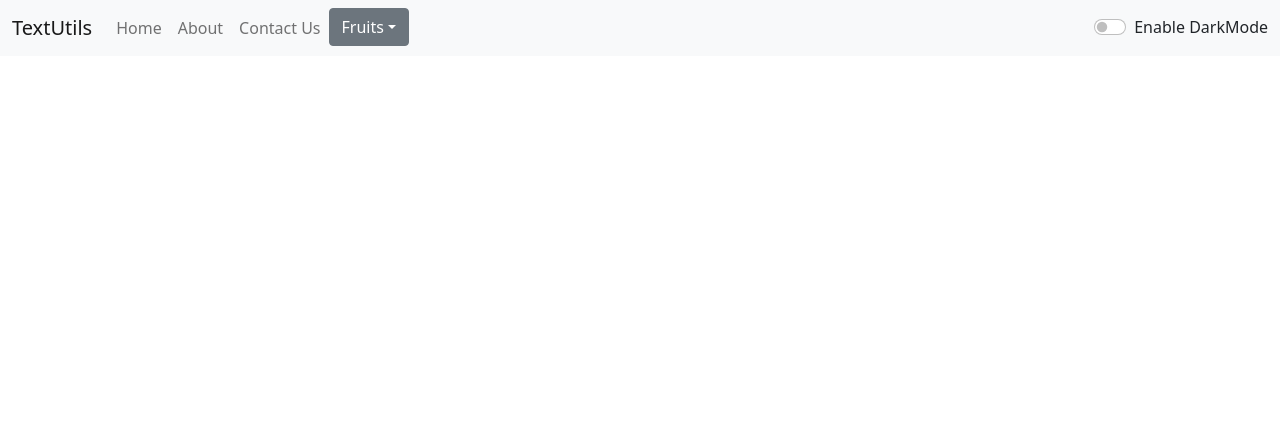
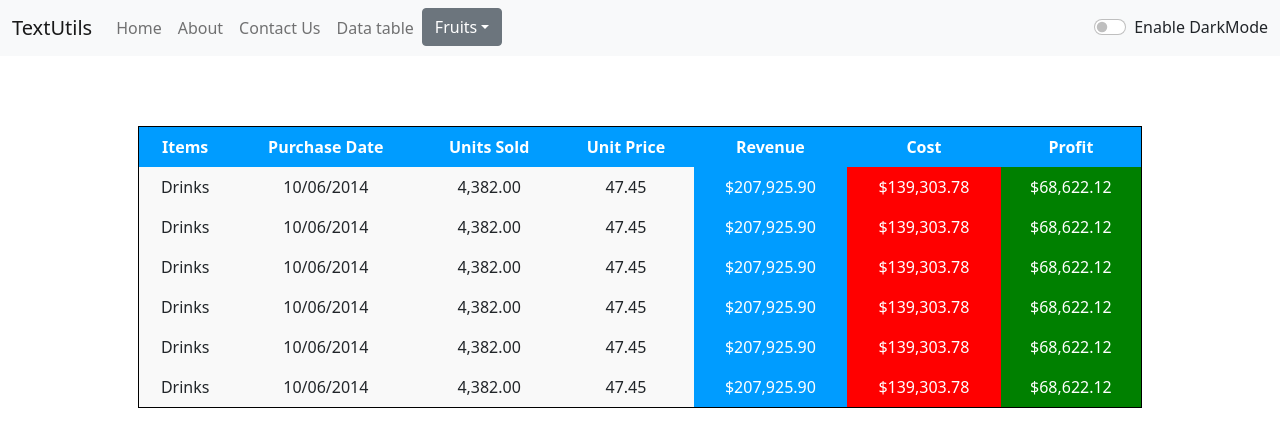
Before and after one commit to vaish-sony22/text-utils-react, a React (Create React App) app: page /table in a window 1280 px wide. Shown: the top 446 px of the page. Built offline with nearby package versions, Linux system fonts and the light colour scheme.

Commit message:
tables addition

```diff
--- a/src/App.js
+++ b/src/App.js
@@ -1,48 +1,48 @@
-import './App.css';
-import Navbar from './components/Navbar';
-import TextForm from './components/TextForm';
-import About from './components/About';
-import React, { useState } from 'react';
-import Alert from './components/Alert';
-import ContactUs from './components/ContactUs';
-import {
-  BrowserRouter as Router,
-  Switch,
-  Route
-} from "react-router-dom";
-
+import "./App.css";
+import Navbar from "./components/Navbar";
+import TextForm from "./components/TextForm";
+import About from "./components/About";
+import React, { useState } from "react";
+import Alert from "./components/Alert";
+import ContactUs from "./components/ContactUs";
+import Table from "./components/Table";
+import { BrowserRouter as Router, Switch, Route } from "react-router-dom";
 
 function App() {
-  const [mode, setMode] = useState('light'); // Whether dark mode is enabled or not
+  const [mode, setMode] = useState("light"); // Whether dark mode is enabled or not
   const [alert, setAlert] = useState(null);
 
-  const showAlert = (message, type)=>{
+  const showAlert = (message, type) => {
     setAlert({
       msg: message,
-        type: type
-      })
+      type: type,
+    });
     setTimeout(() => {
       setAlert(null);
     }, 1500);
-  }
+  };
 
-  const toggleMode = ()=>{
-    if(mode === 'light'){
-      setMode('dark');
-      document.body.style.backgroundColor = '#042743';
+  const toggleMode = () => {
+    if (mode === "light") {
+      setMode("dark");
+      document.body.style.backgroundColor = "#042743";
       showAlert("Dark mode has been enabled", "success");
-    }
-    else{
-      setMode('light');
-      document.body.style.backgroundColor = 'white';
+    } else {
+      setMode("light");
+      document.body.style.backgroundColor = "white";
       showAlert("Light mode has been enabled", "success");
     }
-  }
+  };
   return (
     <>
       <Router>
-    <Navbar title="TextUtils" mode={mode} toggleMode={toggleMode} key={new Date()} />
-    <Alert alert={alert}/>
+        <Navbar
+          title="TextUtils"
+          mode={mode}
+          toggleMode={toggleMode}
+          key={new Date()}
+        />
+        <Alert alert={alert} />
         <div className="container my-3">
           <Switch>
             {/* /users --> Component 1
@@ -53,8 +53,15 @@ function App() {
             <Route exact path="/contact-us">
               <ContactUs mode={mode} />
             </Route>
+            <Route exact path="/table">
+              <Table />
+            </Route>
             <Route exact path="/">
-            <TextForm showAlert={showAlert} heading="Try TextUtils - word counter, character counter, remove extra spaces" mode={mode}/>
+              <TextForm
+                showAlert={showAlert}
+                heading="Try TextUtils - word counter, character counter, remove extra spaces"
+                mode={mode}
+              />
             </Route>
           </Switch>
         </div>
--- a/src/components/Navbar.js
+++ b/src/components/Navbar.js
@@ -37,6 +37,11 @@ export default function Navbar(props) {
             <li className="nav-item">
               <Link className="nav-link" to="/contact-us">
                 Contact Us
+              </Link>
+            </li>
+            <li className="nav-item">
+              <Link className="nav-link" to="/table">
+                Data table
               </Link>
             </li>
             <div className="dropdown">
--- /dev/null
+++ b/src/components/Table.js
@@ -0,0 +1,119 @@
+import React from "react";
+
+export default function Table() {
+  const tableStyle = {
+    border: "1px solid black",
+    borderCollapse: "collapse",
+    width: "100%",
+    marginTop: "20px",
+    backgroundColor: "#f9f9f9",
+  };
+
+  const thStyle = {
+    backgroundColor: "rgb(0 156 255)",
+    color: "white",
+    padding: "8px",
+    textAlign: "center",
+  };
+
+  const tdStyle = {
+    padding: "8px",
+    textAlign: "center",
+  };
+
+  const tdStyleBlue ={
+    backgroundColor: "rgb(0 156 255)",
+    color: "white",
+    padding: "8px",
+    textAlign: "center",
+  }
+
+  const tdStyleRed ={
+    backgroundColor: "red",
+    color: "white",
+    padding: "8px",
+    textAlign: "center",
+  }
+
+  const tdStyleGreen ={
+    backgroundColor: "green",
+    color: "white",
+    padding: "8px",
+    textAlign: "center",
+  }
+
+  return (
+    <div style={{ margin: "20px auto", maxWidth: "90%" }}>
+      <table style={tableStyle}>
+        <thead>
+          <tr>
+            <th style={thStyle}>Items</th>
+            <th style={thStyle}>Purchase Date</th>
+            <th style={thStyle}>Units Sold</th>
+            <th style={thStyle}>Unit Price</th>
+            <th style={thStyle}>Revenue</th>
+            <th style={thStyle}>Cost</th>
+            <th style={thStyle}>Profit</th>
+          </tr>
+        </thead>
+        <tbody>
+          <tr>
+            <td style={tdStyle}>Drinks</td>
+            <td style={tdStyle}>10/06/2014</td>
+            <td style={tdStyle}>4,382.00</td>
+            <td style={tdStyle}>47.45</td>
+            <td style={tdStyleBlue}>$207,925.90</td>
+            <td style={tdStyleRed}>$139,303.78</td>
+            <td style={tdStyleGreen}>$68,622.12</td>
+          </tr>
+          <tr>
+            <td style={tdStyle}>Drinks</td>
+            <td style={tdStyle}>10/06/2014</td>
+            <td style={tdStyle}>4,382.00</td>
+            <td style={tdStyle}>47.45</td>
+            <td style={tdStyleBlue}>$207,925.90</td>
+            <td style={tdStyleRed}>$139,303.78</td>
+            <td style={tdStyleGreen}>$68,622.12</td>
+          </tr>
+          <tr>
+            <td style={tdStyle}>Drinks</td>
+            <td style={tdStyle}>10/06/2014</td>
+            <td style={tdStyle}>4,382.00</td>
+            <td style={tdStyle}>47.45</td>
+            <td style={tdStyleBlue}>$207,925.90</td>
+            <td style={tdStyleRed}>$139,303.78</td>
+            <td style={tdStyleGreen}>$68,622.12</td>
+          </tr>
+          <tr>
+            <td style={tdStyle}>Drinks</td>
+            <td style={tdStyle}>10/06/2014</td>
+            <td style={tdStyle}>4,382.00</td>
+            <td style={tdStyle}>47.45</td>
+            <td style={tdStyleBlue}>$207,925.90</td>
+            <td style={tdStyleRed}>$139,303.78</td>
+            <td style={tdStyleGreen}>$68,622.12</td>
+          </tr>
+          <tr>
+            <td style={tdStyle}>Drinks</td>
+            <td style={tdStyle}>10/06/2014</td>
+            <td style={tdStyle}>4,382.00</td>
+            <td style={tdStyle}>47.45</td>
+            <td style={tdStyleBlue}>$207,925.90</td>
+            <td style={tdStyleRed}>$139,303.78</td>
+            <td style={tdStyleGreen}>$68,622.12</td>
+          </tr>
+          <tr>
+            <td style={tdStyle}>Drinks</td>
+            <td style={tdStyle}>10/06/2014</td>
+            <td style={tdStyle}>4,382.00</td>
+            <td style={tdStyle}>47.45</td>
+            <td style={tdStyleBlue}>$207,925.90</td>
+            <td style={tdStyleRed}>$139,303.78</td>
+            <td style={tdStyleGreen}>$68,622.12</td>
+          </tr>
+
+        </tbody>
+      </table>
+    </div>
+  );
+}
```
Lines whose indentation alone changed are shown as unchanged.
